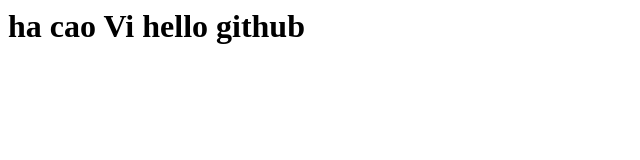
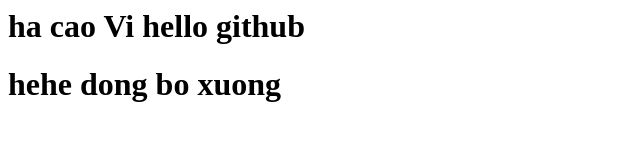
Before and after one commit to ICaoVy/Github-Demo, a plain HTML site: page index.html in a window 1280 px wide. Shown: the whole page, without its empty margins (0-640 px from the left). Drawn offline with Linux system fonts and the light colour scheme.

Commit message:
Update index.html

```diff
--- a/index.html
+++ b/index.html
@@ -1 +1,3 @@
 <h1>ha cao Vi hello github</h1>
+
+<h1>hehe  dong bo xuong</h1>
```
